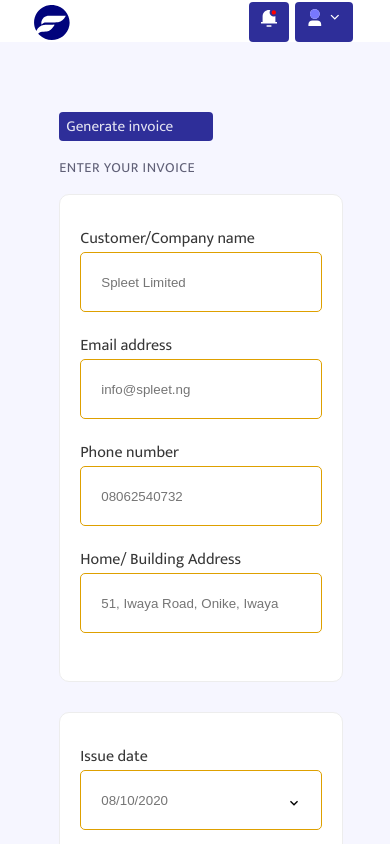
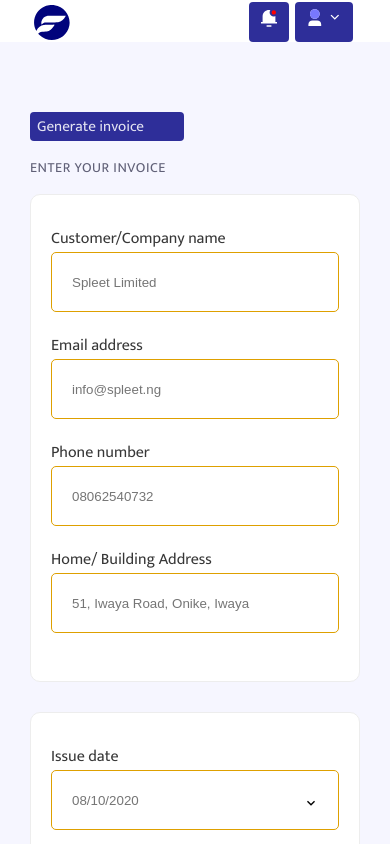
Before and after one commit to Elijahscriptdev/fichaya-test, a React (Create React App) app: page /invoice-info in a window 390 px wide. Shown: the top 844 px of the page. Built offline with nearby package versions, Linux system fonts and the light colour scheme.

Commit message:
update styling

```diff
--- a/src/components/request/InvoiceInfo.css
+++ b/src/components/request/InvoiceInfo.css
@@ -243,7 +243,7 @@
 /* Smartphones (portrait and landscape) ---------- */
 @media screen and (min-width: 320px) and (max-width: 480px) {
   .invoice-info-container {
-    max-width: 85%;
+    max-width: 100%;
     margin: 0 auto;
     position: relative;
   }
```
